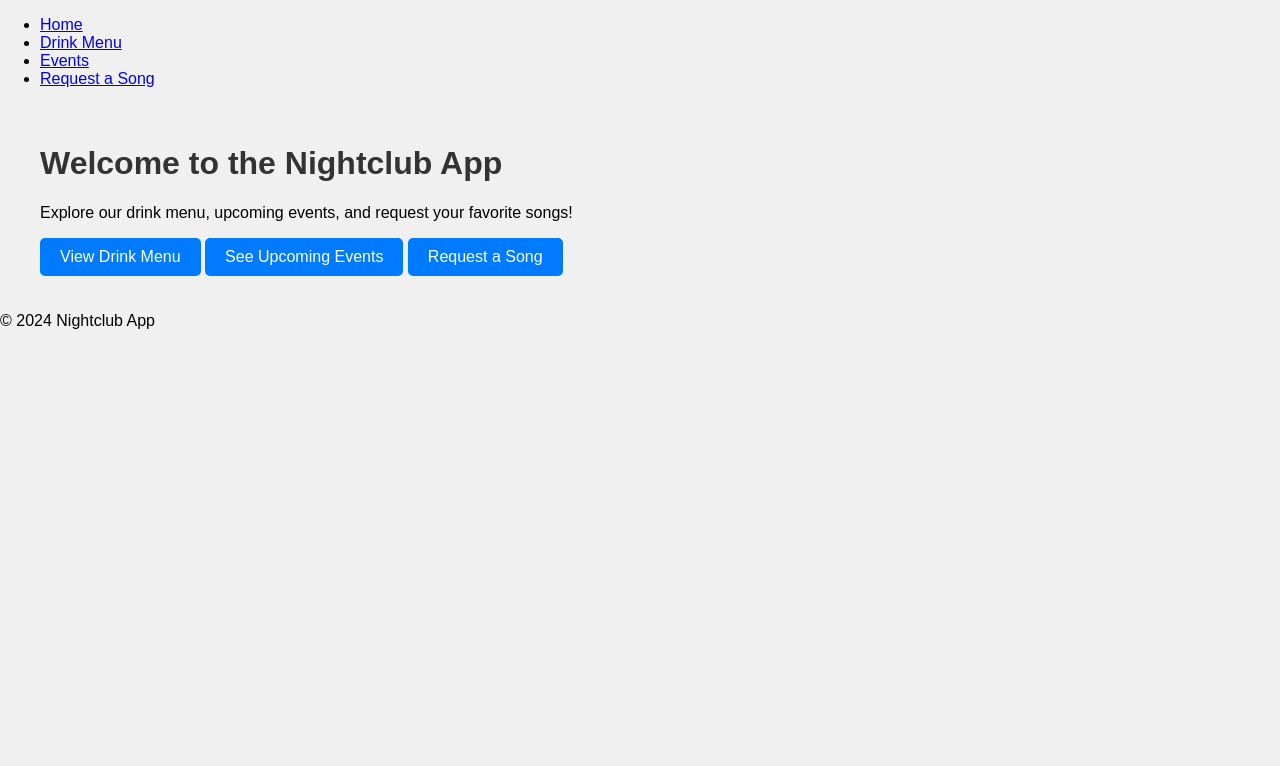
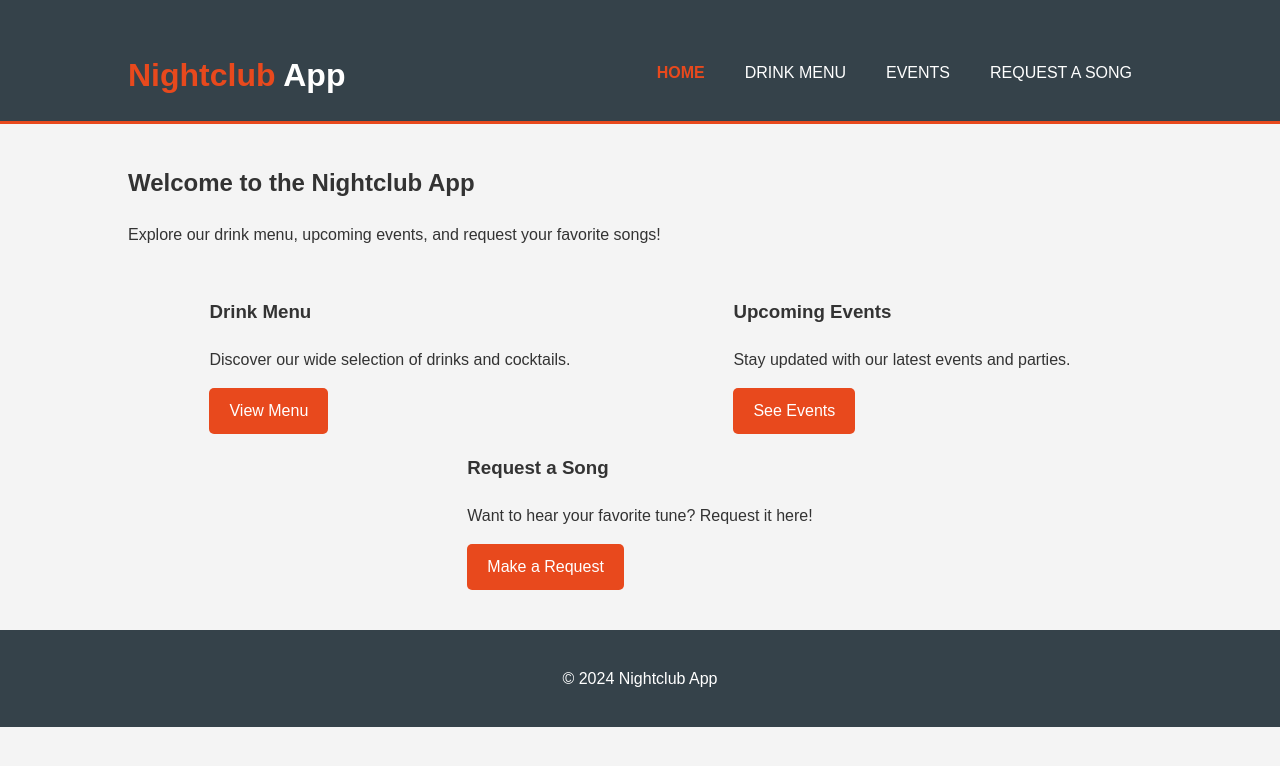
Before and after one commit to valentelligent/NightclubNexus, a Flask app: page / in a window 1280 px wide. Shown: the top 766 px of the page. Run offline with Flask 3, Linux system fonts and the light colour scheme.

Commit message:
Agent step completed: Enhance the application's visual design and user experience

```diff
--- a/backend/app/static/css/styles.css
+++ b/backend/app/static/css/styles.css
@@ -1,49 +1,126 @@
 body {
-    font-family: Arial, sans-serif;
+    font-family: 'Arial', sans-serif;
+    line-height: 1.6;
     margin: 0;
     padding: 0;
-    background-color: #f0f0f0;
+    background-color: #f4f4f4;
+    color: #333;
 }
 
 .container {
-    max-width: 1200px;
-    margin: 0 auto;
+    width: 80%;
+    margin: auto;
+    overflow: hidden;
     padding: 20px;
 }
 
+header {
+    background: #35424a;
+    color: #ffffff;
+    padding-top: 30px;
+    min-height: 70px;
+    border-bottom: #e8491d 3px solid;
+}
+
+header a {
+    color: #ffffff;
+    text-decoration: none;
+    text-transform: uppercase;
+    font-size: 16px;
+}
+
+header ul {
+    padding: 0;
+    margin: 0;
+    list-style: none;
+    overflow: hidden;
+}
+
+header li {
+    float: left;
+    display: inline;
+    padding: 0 20px 0 20px;
+}
+
+header #branding {
+    float: left;
+}
+
+header #branding h1 {
+    margin: 0;
+}
+
+header nav {
+    float: right;
+    margin-top: 10px;
+}
+
+header .highlight, header .current a {
+    color: #e8491d;
+    font-weight: bold;
+}
+
+header a:hover {
+    color: #ffffff;
+    font-weight: bold;
+}
+
 h1, h2, h3 {
-    color: #333;
+    margin-bottom: 20px;
 }
 
 .btn {
     display: inline-block;
     padding: 10px 20px;
-    background-color: #007bff;
-    color: white;
+    background: #e8491d;
+    color: #ffffff;
     text-decoration: none;
+    border: none;
     border-radius: 5px;
-    transition: background-color 0.3s;
+    cursor: pointer;
+    transition: background-color 0.3s ease;
 }
 
 .btn:hover {
-    background-color: #0056b3;
+    background: #ff6a3c;
 }
 
-table {
-    width: 100%;
-    border-collapse: collapse;
-    margin-top: 20px;
+.options {
+    display: flex;
+    justify-content: space-around;
+    flex-wrap: wrap;
+    margin-top: 30px;
 }
 
-th, td {
-    border: 1px solid #ddd;
-    padding: 12px;
-    text-align: left;
+.drink-list, .event-list {
+    display: grid;
+    grid-template-columns: repeat(auto-fit, minmax(250px, 1fr));
+    gap: 20px;
+    margin-top: 30px;
 }
 
-th {
-    background-color: #f2f2f2;
+.drink-item, .event-item {
+    background: #fff;
+    padding: 20px;
+    border-radius: 5px;
+    box-shadow: 0 2px 5px rgba(0,0,0,0.1);
+}
+
+.price {
     font-weight: bold;
+    color: #e8491d;
+}
+
+.date {
+    font-style: italic;
+    color: #777;
+}
+
+form {
+    background: #fff;
+    padding: 20px;
+    border-radius: 5px;
+    box-shadow: 0 2px 5px rgba(0,0,0,0.1);
 }
 
 .form-group {
@@ -61,3 +138,33 @@ th {
     border: 1px solid #ddd;
     border-radius: 4px;
 }
+
+footer {
+    background: #35424a;
+    color: #ffffff;
+    text-align: center;
+    padding: 20px;
+    margin-top: 20px;
+}
+
+@media(max-width: 768px) {
+    header #branding,
+    header nav,
+    header nav li {
+        float: none;
+        text-align: center;
+        width: 100%;
+    }
+
+    header {
+        padding-bottom: 20px;
+    }
+
+    .options {
+        flex-direction: column;
+    }
+
+    .options .btn {
+        margin-bottom: 10px;
+    }
+}
--- a/backend/app/templates/base.html
+++ b/backend/app/templates/base.html
@@ -3,26 +3,60 @@
 <head>
     <meta charset="UTF-8">
     <meta name="viewport" content="width=device-width, initial-scale=1.0">
-    <title>Nightclub App</title>
+    <title>{% block title %}Nightclub App{% endblock %}</title>
     <link rel="stylesheet" href="{{ url_for('static', filename='css/styles.css') }}">
+    <script src="https://cdn.jsdelivr.net/npm/axios/dist/axios.min.js"></script>
 </head>
 <body>
     <header>
+        <div class="container">
+            <div id="branding">
+                <h1><span class="highlight">Nightclub</span> App</h1>
+            </div>
             <nav>
                 <ul>
-                <li><a href="{{ url_for('main.index') }}">Home</a></li>
+                    <li class="current"><a href="{{ url_for('main.index') }}">Home</a></li>
                     <li><a href="{{ url_for('drinks.menu') }}">Drink Menu</a></li>
                     <li><a href="{{ url_for('events.list') }}">Events</a></li>
                     <li><a href="{{ url_for('songs.request') }}">Request a Song</a></li>
                 </ul>
             </nav>
+        </div>
     </header>
+
     <main class="container">
         {% block content %}{% endblock %}
     </main>
+
     <footer>
         <p>&copy; 2024 Nightclub App</p>
     </footer>
+
+    <script>
+    // JavaScript for improved interactivity
+    document.addEventListener('DOMContentLoaded', (event) => {
+        // Highlight current nav item
+        const currentLocation = location.href;
+        const menuItems = document.querySelectorAll('nav a');
+        const menuLength = menuItems.length;
+        for (let i = 0; i < menuLength; i++) {
+            if (menuItems[i].href === currentLocation) {
+                menuItems[i].parentElement.className = 'current';
+            }
+        }
+
+        // Smooth scrolling for internal links
+        document.querySelectorAll('a[href^="#"]').forEach(anchor => {
+            anchor.addEventListener('click', function (e) {
+                e.preventDefault();
+                document.querySelector(this.getAttribute('href')).scrollIntoView({
+                    behavior: 'smooth'
+                });
+            });
+        });
+    });
+    </script>
+
     {% block scripts %}{% endblock %}
 </body>
 </html>
--- a/backend/app/templates/main/index.html
+++ b/backend/app/templates/main/index.html
@@ -1,11 +1,47 @@
 {% extends "base.html" %}
 
+{% block title %}Welcome to Nightclub App{% endblock %}
+
 {% block content %}
-<h1>Welcome to the Nightclub App</h1>
-<p>Explore our drink menu, upcoming events, and request your favorite songs!</p>
-<div class="options">
-    <a href="{{ url_for('drinks.menu') }}" class="btn">View Drink Menu</a>
-    <a href="{{ url_for('events.list') }}" class="btn">See Upcoming Events</a>
-    <a href="{{ url_for('songs.request') }}" class="btn">Request a Song</a>
-</div>
+<section id="showcase">
+    <h1>Welcome to the Nightclub App</h1>
+    <p>Explore our drink menu, upcoming events, and request your favorite songs!</p>
+</section>
+
+<section id="boxes" class="options">
+    <div class="box">
+        <h3>Drink Menu</h3>
+        <p>Discover our wide selection of drinks and cocktails.</p>
+        <a href="{{ url_for('drinks.menu') }}" class="btn">View Menu</a>
+    </div>
+    <div class="box">
+        <h3>Upcoming Events</h3>
+        <p>Stay updated with our latest events and parties.</p>
+        <a href="{{ url_for('events.list') }}" class="btn">See Events</a>
+    </div>
+    <div class="box">
+        <h3>Request a Song</h3>
+        <p>Want to hear your favorite tune? Request it here!</p>
+        <a href="{{ url_for('songs.request') }}" class="btn">Make a Request</a>
+    </div>
+</section>
 {% endblock %}
+
+{% block scripts %}
+<script>
+document.addEventListener('DOMContentLoaded', (event) => {
+    // Add some animation to the boxes
+    const boxes = document.querySelectorAll('.box');
+    boxes.forEach((box, index) => {
+        box.style.opacity = '0';
+        box.style.transform = 'translateY(20px)';
+        box.style.transition = 'opacity 0.5s ease, transform 0.5s ease';
+
+        setTimeout(() => {
+            box.style.opacity = '1';
+            box.style.transform = 'translateY(0)';
+        }, 200 * (index + 1));
+    });
+});
+</script>
+{% endblock %}
```
Lines whose indentation alone changed are shown as unchanged.
